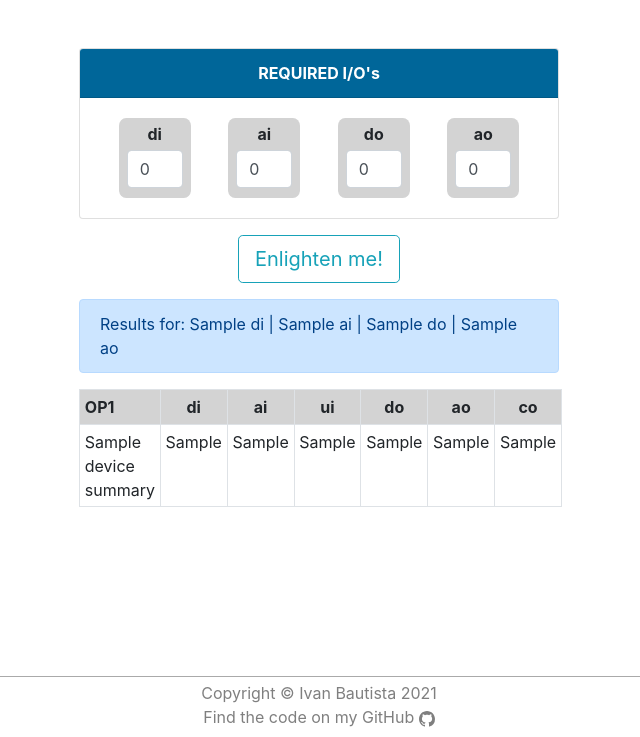
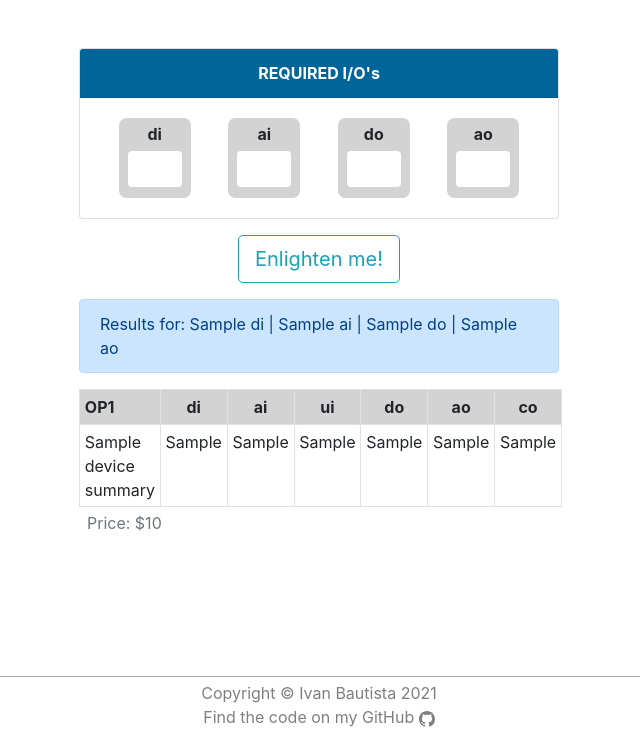
Before and after one commit to ivanbaug/dc-ctrls, a Flask app: template project/templates/index.html in a window 1280 px wide. Shown: the part 63-800 px from the top of the page, without its empty margins (321-961 px from the left). Run offline with Flask 2, Linux system fonts and the light colour scheme; a user stored in the database is signed in; tables that the repository leaves empty hold one stand-in row (values such as "Sample post"); the template is opened without the code that fills it: most values are stand-ins (such as "Sample title", 1, 10 or a date in 2020); parts of the project's set-up code (start-up, migrations or seed data) failed here and were passed over; some libraries are stand-ins or nearby versions.

Commit message:
display prices according to user preference

```diff
--- a/project/templates/index.html
+++ b/project/templates/index.html
@@ -13,19 +13,23 @@
           <div class="d-flex justify-content-around">
             <div class="io-input-box px-2 text-center">
               <p class="my-1"><b>di</b></p>
-              <input class="form-control " type="number" name="di" min="0" max="128" value=0 onClick="this.select();">
+              <input class="form-control " type="number" name="di" min="0" max="128" value={{req_di if req_di else 0}}
+                onClick="this.select();">
             </div>
             <div class="io-input-box px-2 text-center">
               <p class="my-1"><b>ai</b></p>
-              <input class="form-control " type="number" name="ai" min="0" max="128" value=0 onClick="this.select();">
+              <input class="form-control " type="number" name="ai" min="0" max="128" value={{req_ai if req_ai else 0}}
+                onClick="this.select();">
             </div>
             <div class="io-input-box px-2 text-center">
               <p class="my-1"><b>do</b></p>
-              <input class="form-control " type="number" name="do" min="0" max="128" value=0 onClick="this.select();">
+              <input class="form-control " type="number" name="do" min="0" max="128" value={{req_do if req_do else 0}}
+                onClick="this.select();">
             </div>
             <div class="io-input-box px-2 text-center">
               <p class="my-1"><b>ao</b></p>
-              <input class="form-control " type="number" name="ao" min="0" max="128" value=0 onClick="this.select();">
+              <input class="form-control " type="number" name="ao" min="0" max="128" value={{req_ao if req_ao else 0}}
+                onClick="this.select();">
             </div>
           </div>
         </div>
@@ -62,7 +66,9 @@
         <td>{{m["co"] | string}}</td>
       </tr>
       {% endfor %}
-
+      {% if current_user.is_authenticated and current_user.show_prices %}
+      <caption class="mx-2 pt-1">Price: ${{sel['cost']}}</caption>
+      {% endif %}
     </table>
 
     {% endfor %}
```
